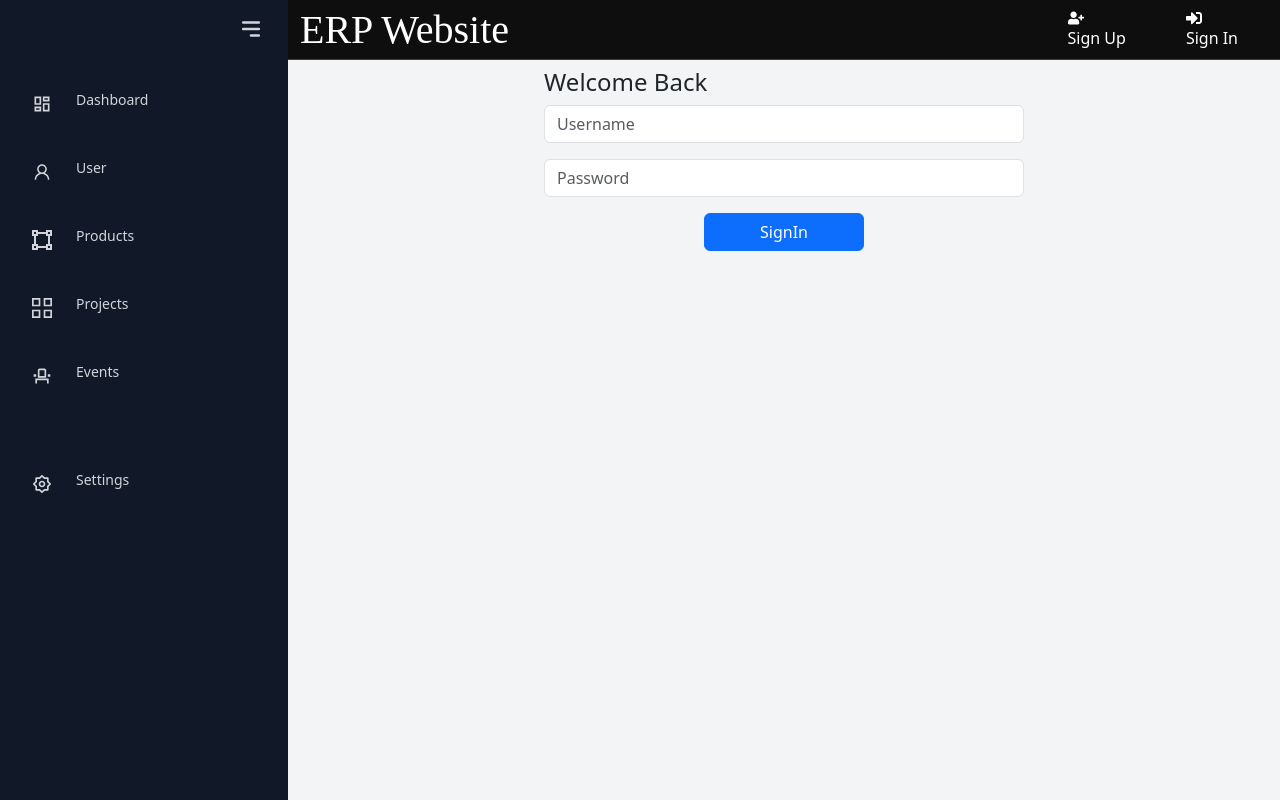
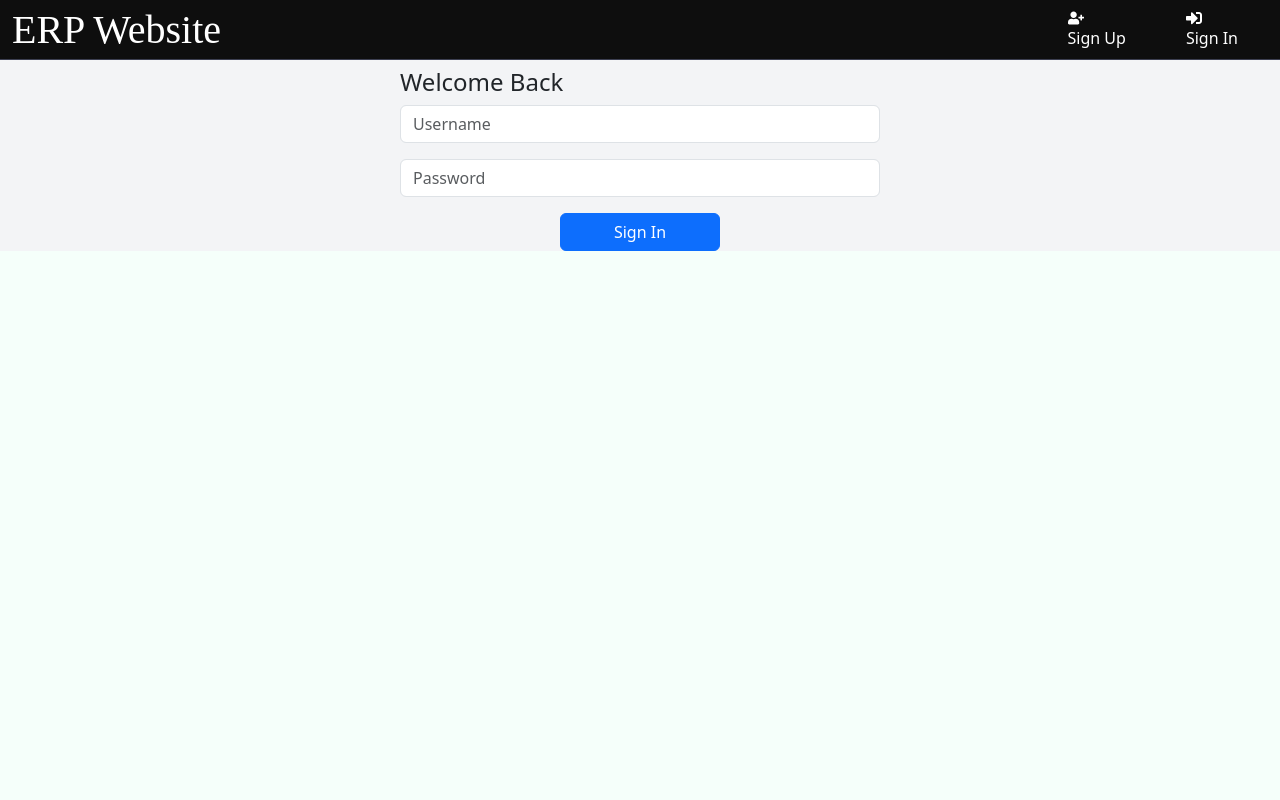
Before and after one commit to nirbhay221/ERP-CRUD-APP, a React (Create React App) app: page / in a window 1280 px wide. Built offline with nearby package versions, Linux system fonts and the light colour scheme.

Commit message:
Updated Navigation

```diff
--- a/src/App.js
+++ b/src/App.js
@@ -25,7 +25,7 @@ const App = () => {
   const dispatch = useDispatch();
 
   const menus = [
-    { name: "Dashboard", link: "/", icon: MdOutlineDashboard },
+    { name: "Dashboard", link: "/dashboard", icon: MdOutlineDashboard },
     { name: "User", link: "/user", icon: AiOutlineUser },
     { name: "Products", link: "/products", icon: SiMaterialdesignicons },
     { name: "Projects", link: "/projects", icon: GrProjects },
@@ -45,7 +45,8 @@ const App = () => {
   return (
     <BrowserRouter>
       <div className="flex">
-        <div
+        {
+          isLoggedIn ? (<div
             className={`bg-gray-900 min-h-screen ${
               open ? "w-72" : "w-16"
             } duration-500 text-gray-100 px-4`}
@@ -88,7 +89,10 @@ const App = () => {
               ))}
             </div>
           </div>
-
+  ) : (
+    <></>
+  )
+        }
         <div className="flex-1 bg-gray-100">
           <Navbar />
           <Routes>
--- a/src/components/SignInPage.js
+++ b/src/components/SignInPage.js
@@ -26,7 +26,7 @@ const SignInPage = () => {
                 console.log("Session Storage Item after dispatch: ", sessionStorage.getItem('token'));
 
 
-                navigate('/');
+                navigate('/dashboard');
             }
         } catch (error) {
             console.error("Navigation error:", error);
@@ -52,7 +52,7 @@ const SignInPage = () => {
             <Button type = 'submit' variant = 'primary' style = {{
                 margin : 'auto', display : 'block', width : '10rem'
             }} >
-                SignIn
+                Sign In
             </Button>
         </Form>
 
--- a/src/components/SignUp.js
+++ b/src/components/SignUp.js
@@ -42,7 +42,7 @@ const SignUpPage = () => {
                 margin : 'auto', display : 'block', width : '10rem'
             }} disabled = {password !== confirmPassword || password.length <= 0}>
 
-                SignUp
+                Sign Up
             </Button>
         </Form>
 
```
Lines whose indentation alone changed are shown as unchanged.
